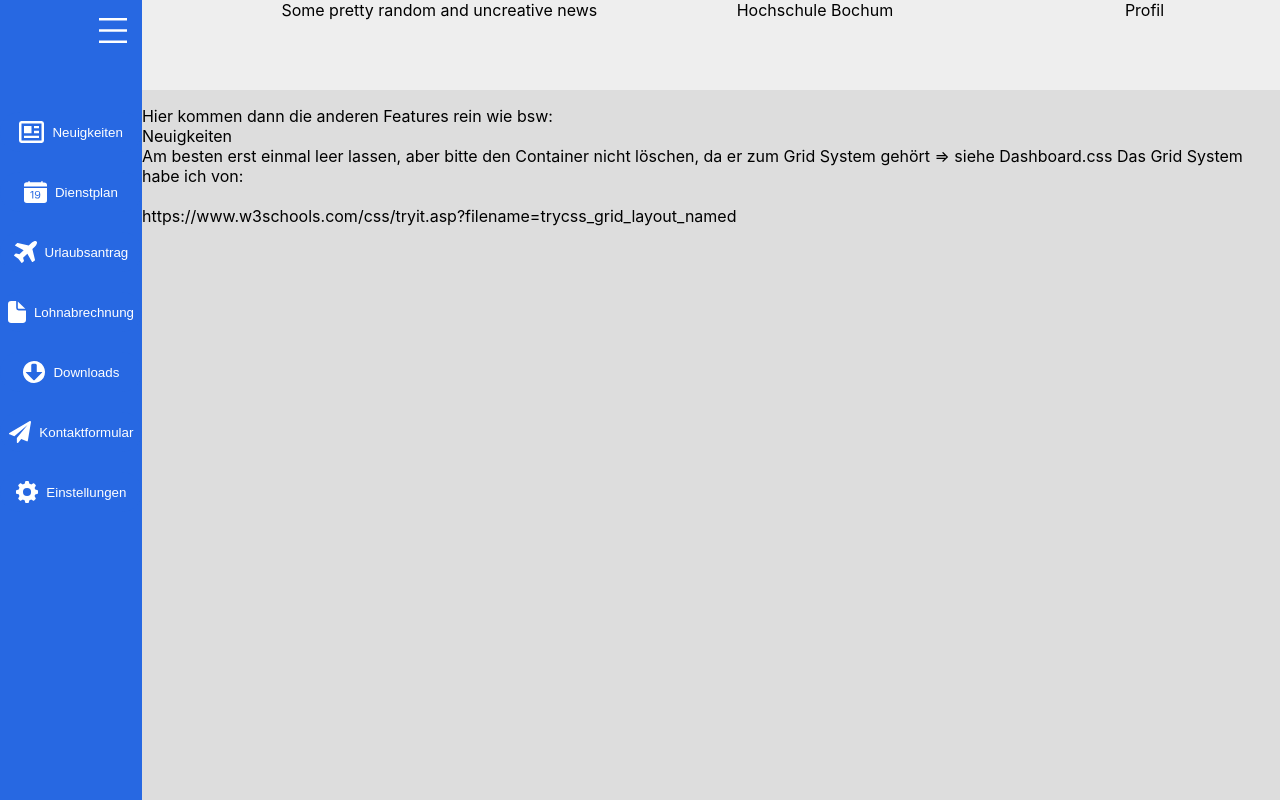
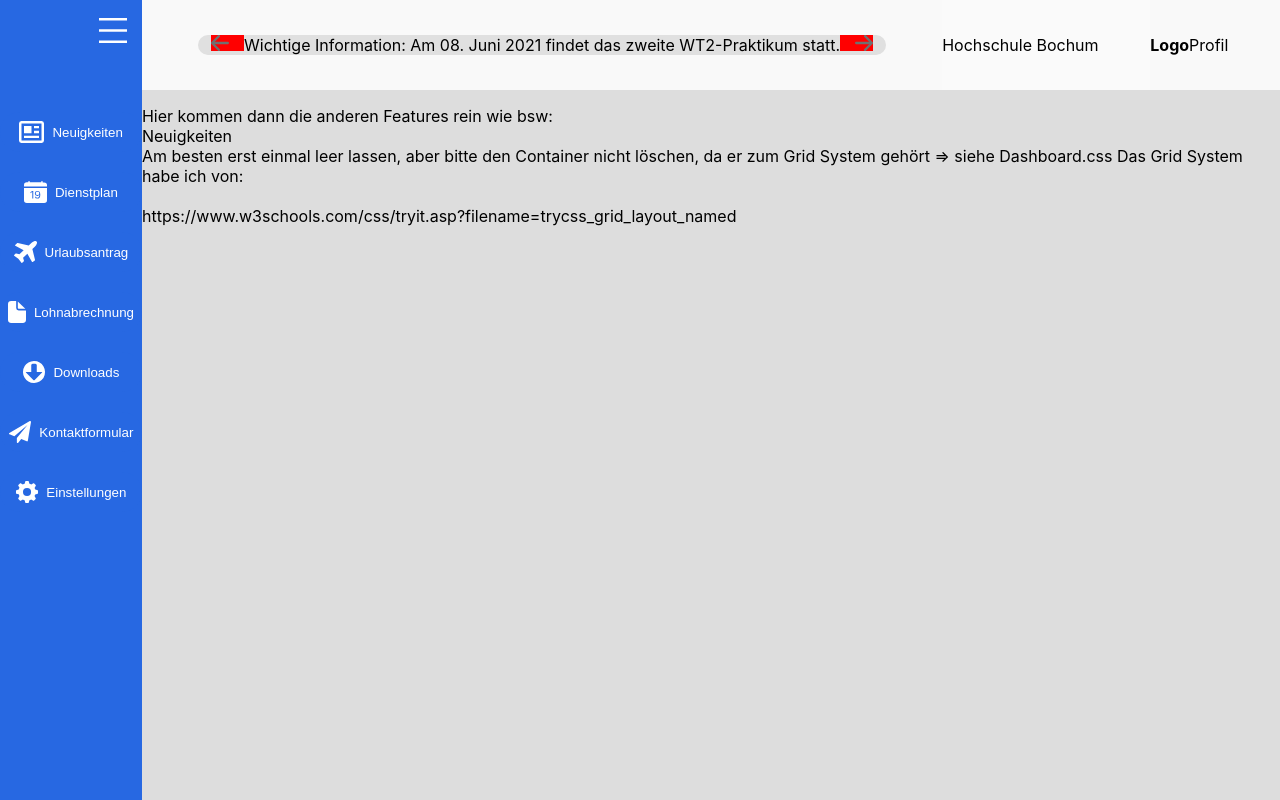
Before and after one commit to MertDurasi/Team-Supernerds, a React (Create React App) app: page /dashboard in a window 1280 px wide. Built offline with nearby package versions, Linux system fonts and the light colour scheme.

Commit message:
Pfeile hinzugefuegt - Denny

```diff
--- a/src/components/dashboard/Dashboard.js
+++ b/src/components/dashboard/Dashboard.js
@@ -8,6 +8,8 @@ import urlaubsantrag from "../../img/dashboard/Urlaubsantrag.svg";
 import downloads from "../../img/dashboard/Downloads.svg";
 import kontaktformular from "../../img/dashboard/Kontaktformular.svg";
 import einstellungen from "../../img/dashboard/Zahnrad.svg";
+import LPfeil from "../../img/dashboard/Pfeil nach links.svg";
+import RPfeil from "../../img/dashboard/Pfeil nach rechts.svg";
 
 class Dashboard extends Component {
   state = {};
@@ -45,9 +47,18 @@ class Dashboard extends Component {
   render() {
     return (
       <div id="dashboard" className="grid-container">
-        <div className="news">Some pretty random and uncreative news</div>
+        <div className="news-container">
+          <div className="news">
+            <img className="LPfeil" src={LPfeil} alt="linker pfeil"></img>
+            Wichtige Information: Am 08. Juni 2021 findet das zweite
+            WT2-Praktikum statt.
+            <img className="RPfeil" src={RPfeil} alt="rechter pfeil"></img>
+          </div>
+        </div>
         <div className="location">Hochschule Bochum</div>
-        <div className="profile">Profil</div>
+        <div className="profile">
+          <b>Logo</b> Profil
+        </div>
         <div className="menu">
           <div id="hamburger-container">
             <img id="hamburger_logo" src={hamburger_logo} alt="| | |"></img>
--- a/src/css/Dashboard.css
+++ b/src/css/Dashboard.css
@@ -1,7 +1,7 @@
 .grid-container {
   display: grid;
   grid-template-areas:
-    "menu news news news location location profile"
+    "menu news news news news location profile" /* news location und profile sollten zusammengefasst werden, damit wir einen box-shadow einfacher implementieren koennen */
     "menu main main main main main main"
     "menu main main main main main main"
     "menu main main main main main main"
@@ -10,25 +10,49 @@
     "menu main main main main main main"
     "menu main main main main main main"
     "menu main main main main main main";
-  background-color: #eeeeee;
   width: 100%;
   height: 100vh; /* 1vh entspricht 1% von der bildschirm größe */
 }
 
+.news-container {
+  grid-area: news;
+  background-color: #f9f9f9;
+  display: flex;
+  align-items: center;
+}
+
 .news {
-  grid-area: news;
-  background-color: #eeeeee;
   text-align: center;
+  width: 100%;
+  margin-left: 7%;
+  margin-right: 7%;
+  background-color: #e0e0e0;
+  border-radius: 25vh;
+}
+
+.RPfeil {
+  background-color: red;
+  padding-left: 15px;
+}
+
+.LPfeil {
+  background-color: red;
+  padding-right: 15px;
 }
 
 .profile {
   grid-area: profile;
-  background-color: #eeeeee;
+  background-color: #f9f9f9;
+  text-align: center;
+  display: flex;
+  align-items: center;
 }
 
 .location {
   grid-area: location;
-  background-color: #eeeeee;
+  text-align: center;
+  display: flex;
+  align-items: center;
 }
 
 .menu {
```
